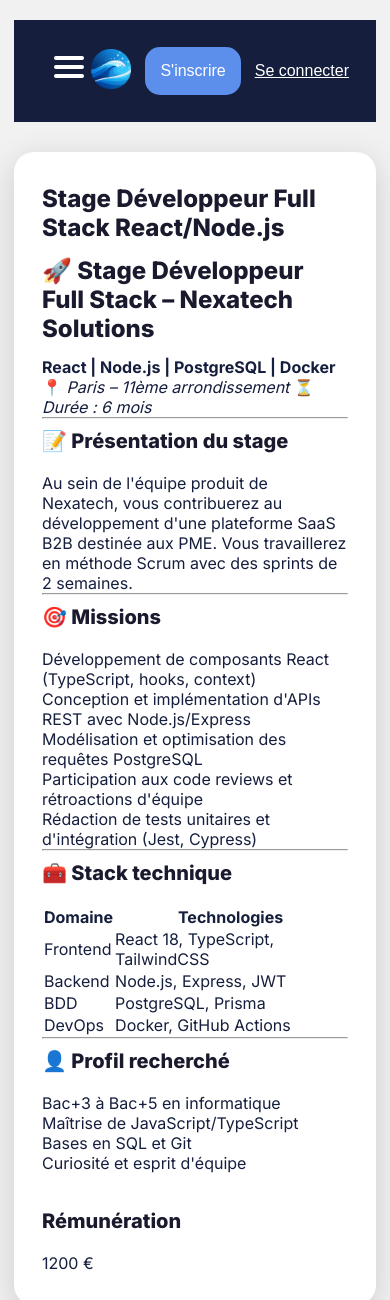
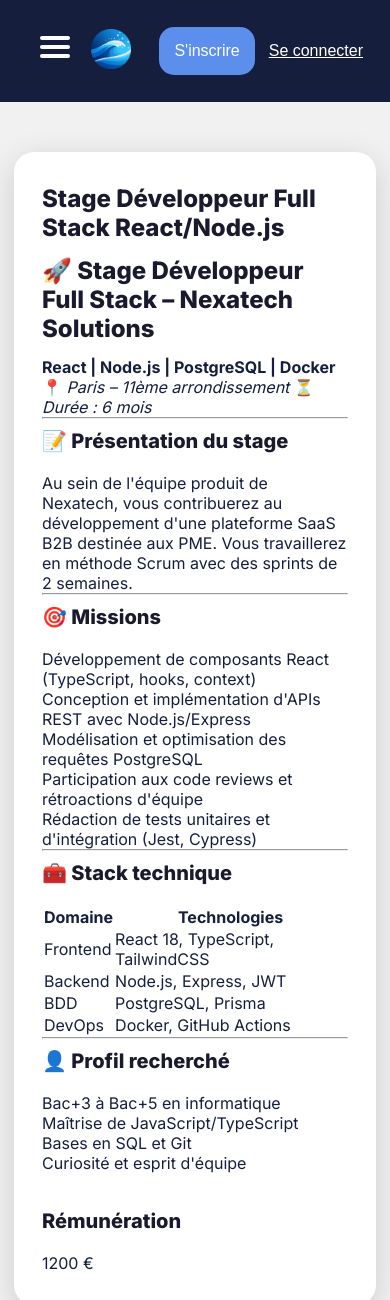
Before and after one commit to OanHamon/Projet_Web, a PHP site: page /offre/1 in a window 390 px wide. Shown: the top 1300 px of the page. Run offline with PHP 8.4, Linux system fonts and the light colour scheme; data comes from the database, SQL or seed files in the repository; a stand-in replaces the project's code that opens the database connection; some web fonts are replaced.

Commit message:
padding resonsive stage vitrine

```diff
--- a/public/css/style_stage_page.css
+++ b/public/css/style_stage_page.css
@@ -260,10 +260,9 @@ body {
   .col-right {
     position: static;
   }
-  body {
+  main{
     padding: 20px 14px;
   }
-
   .card {
     padding: 22px 18px;
   }
```
